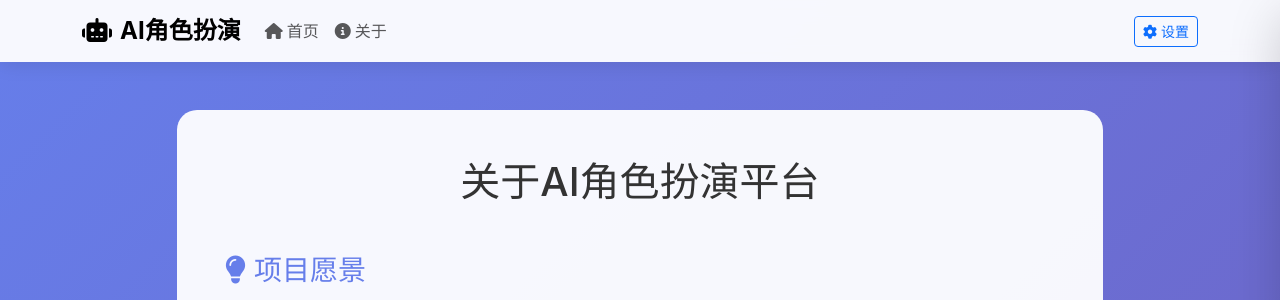
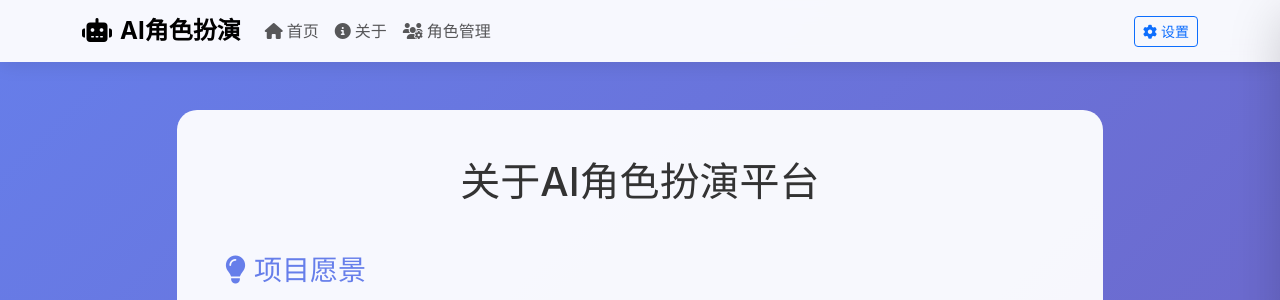
Before and after one commit to 1259489901Lbc/glacierfile, a Flask app: page /about in a window 1280 px wide. Shown: the top 300 px of the page. Run offline with Flask 3, Linux system fonts and the light colour scheme; some libraries are stand-ins or nearby versions.

Commit message:
Update base.html

```diff
--- a/templates/base.html
+++ b/templates/base.html
@@ -118,6 +118,11 @@
                     <li class="nav-item">
                         <a class="nav-link" href="{{ url_for('about') }}">
                             <i class="fas fa-info-circle me-1"></i>关于
+                        </a>
+                    </li>
+                    <li class="nav-item">
+                        <a class="nav-link" href="{{ url_for('character_management') }}">
+                            <i class="fas fa-users-cog me-1"></i>角色管理
                         </a>
                     </li>
                 </ul>
```
